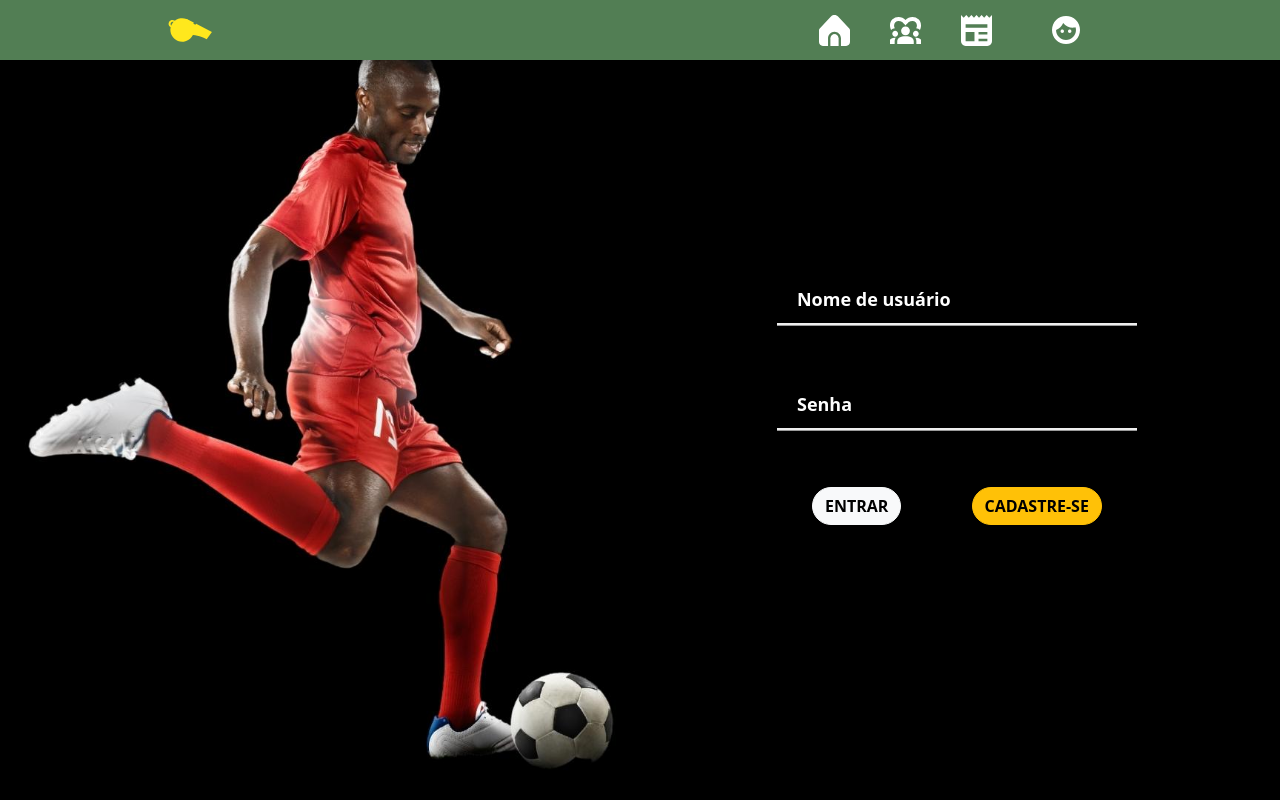
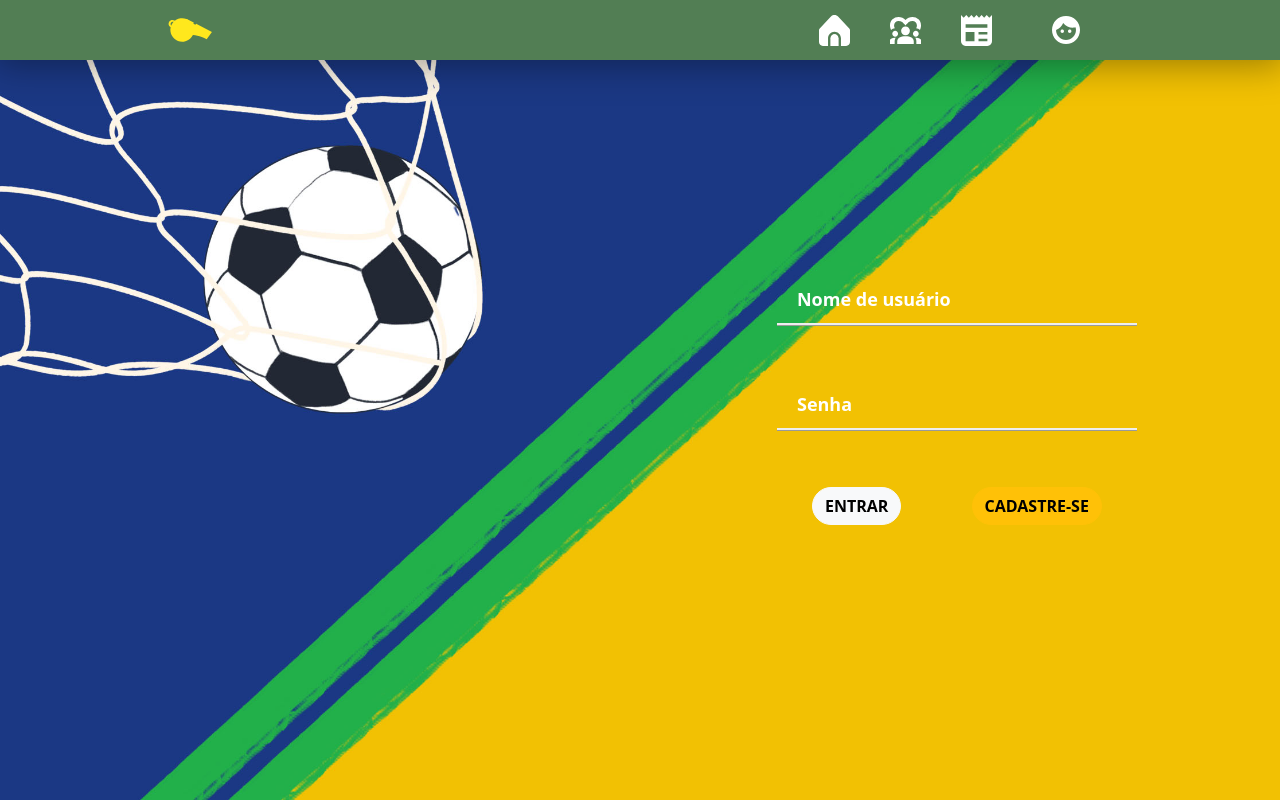
Before and after one commit to emanuel-batista/PROJETO-APITA, a PHP site: page /SEGUNDO-SEMESTRE/login_public.php in a window 1280 px wide. Run offline with PHP 8.4, Linux system fonts and the light colour scheme.

Commit message:
mudança do fundo login

```diff
--- a/static/style/style.css
+++ b/static/style/style.css
@@ -204,7 +204,7 @@ label{
 }
 
 .mae-login{
-  background-image: url('../images/background-login.jpg');
+  background-image: url('../images/fut-login.jpg');
   background-size: cover;
   display: flex;
 }
```
Also changed, not shown: static/images/fut-login.jpg (added).
